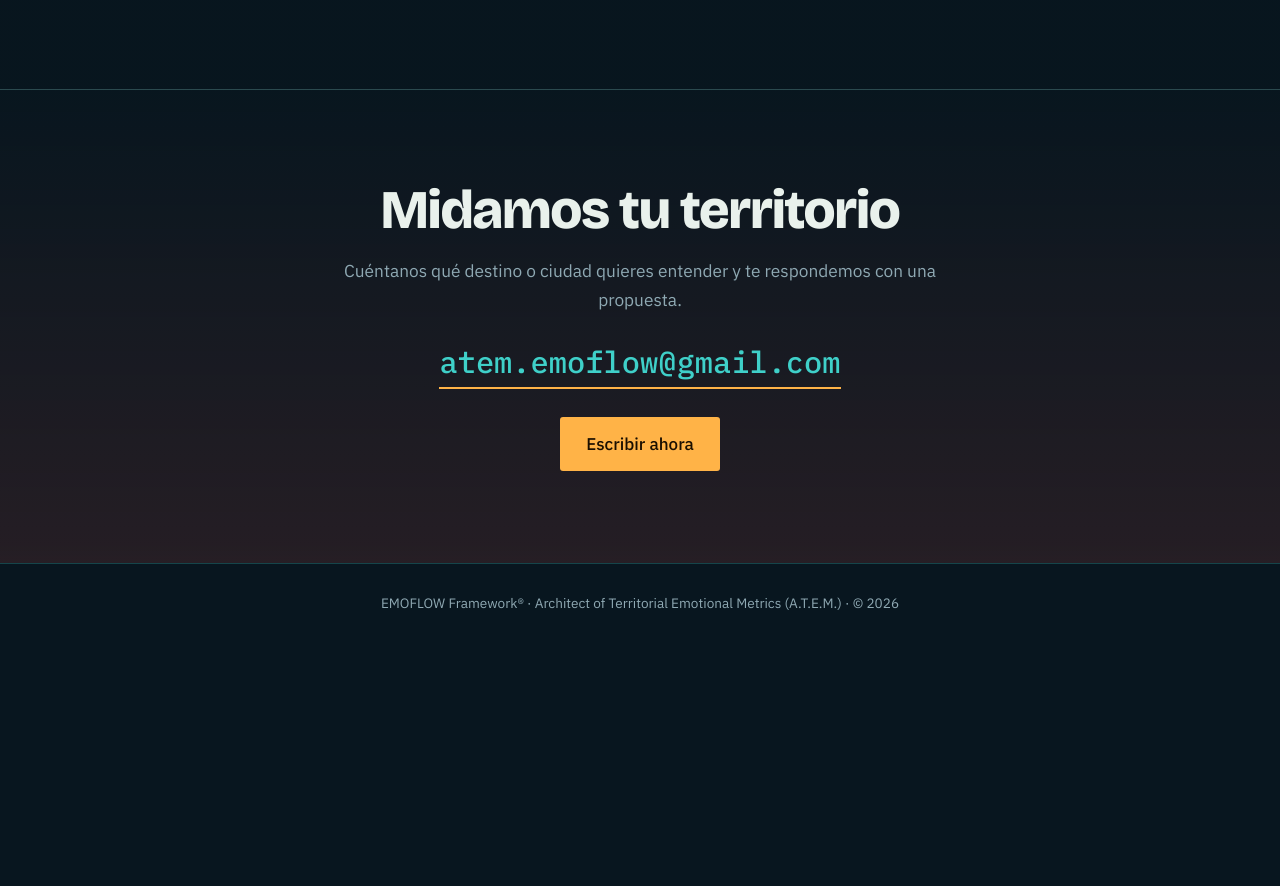
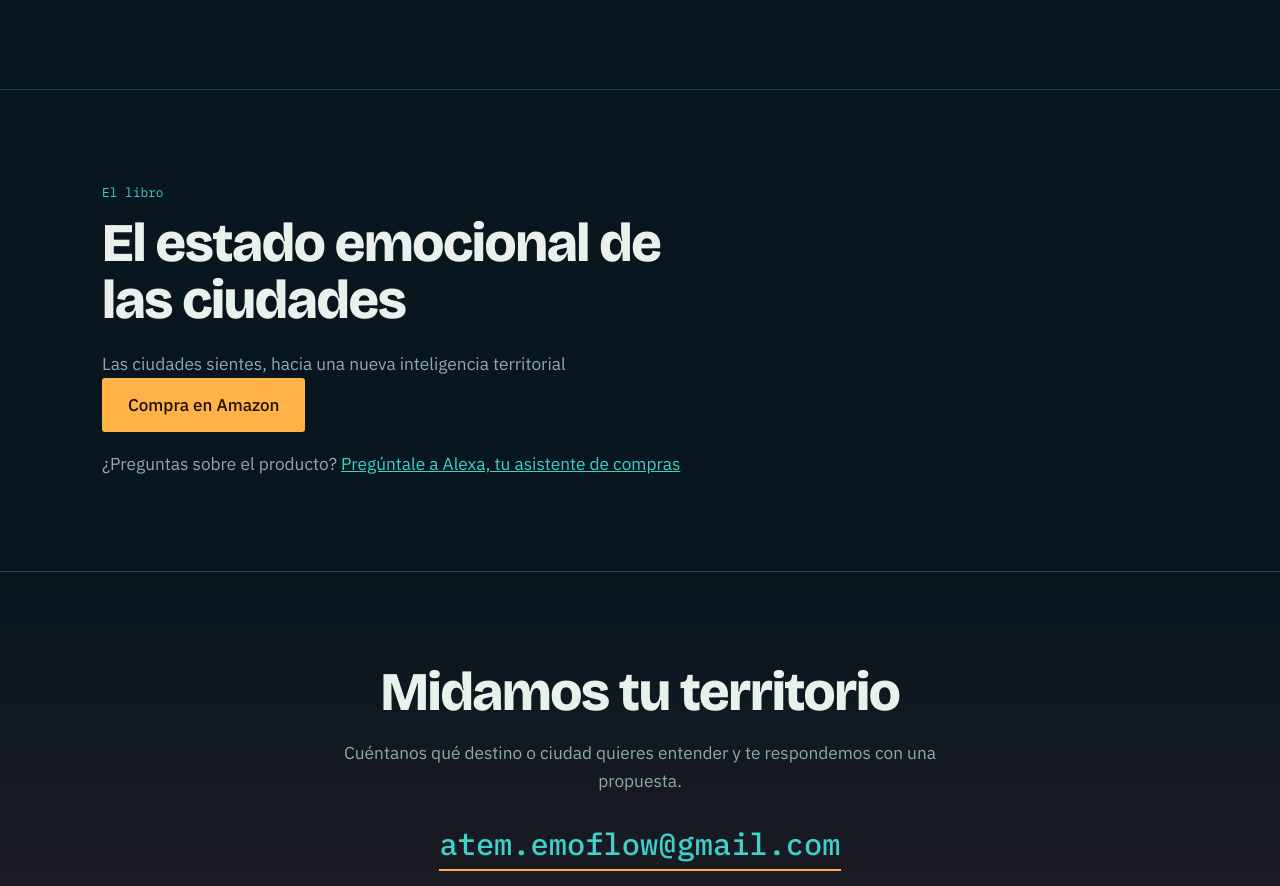
Before and after one commit to emoflow/emoflow-web-V3, a plain HTML site: page index.html in a window 1280 px wide. Shown: the part 6612-7498 px from the top of the page. Before the commit the page ends 7255 px from the top, so only its background shows below. Drawn offline with nearby package versions, Linux system fonts and the light colour scheme; animation ran at ten frames a second.

Commit message:
Add book section with purchase and inquiry links

```diff
--- a/index.html
+++ b/index.html
@@ -282,6 +282,16 @@ body.cmd #cmd{display:flex}body.cmd{overflow:hidden}
  </div>
 </section>
 
+ <section id="libro">
+ <div class="wrap">
+  <span class="tag">El libro</span>
+  <h2 class="rv">El estado emocional de las ciudades</h2>
+  <p class="lead rv">Las ciudades sientes, hacia una nueva inteligencia territorial</p>
+  <a class="btn rv" href="https://a.co/d/09oSMEp2" target="_blank" rel="noopener noreferrer">Compra en Amazon</a>
+  <p class="lead rv" style="margin-top:18px">¿Preguntas sobre el producto? <a class="te" href="https://a.co/d/06VRAhmc" target="_blank" rel="noopener noreferrer">Pregúntale a Alexa, tu asistente de compras</a></p>
+ </div>
+ </section>
+
 <section class="contact" id="contacto">
  <div class="wrap">
   <h2 class="rv">Midamos tu territorio</h2>
```
